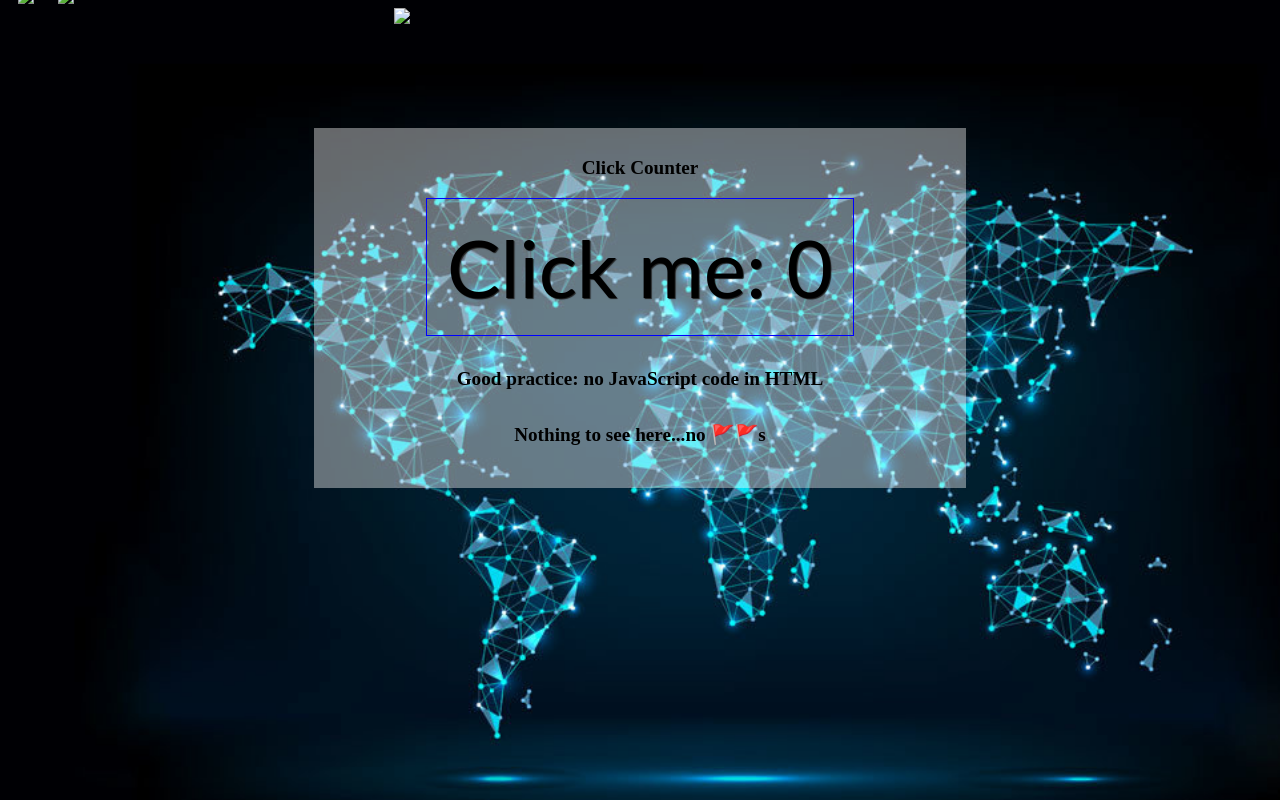
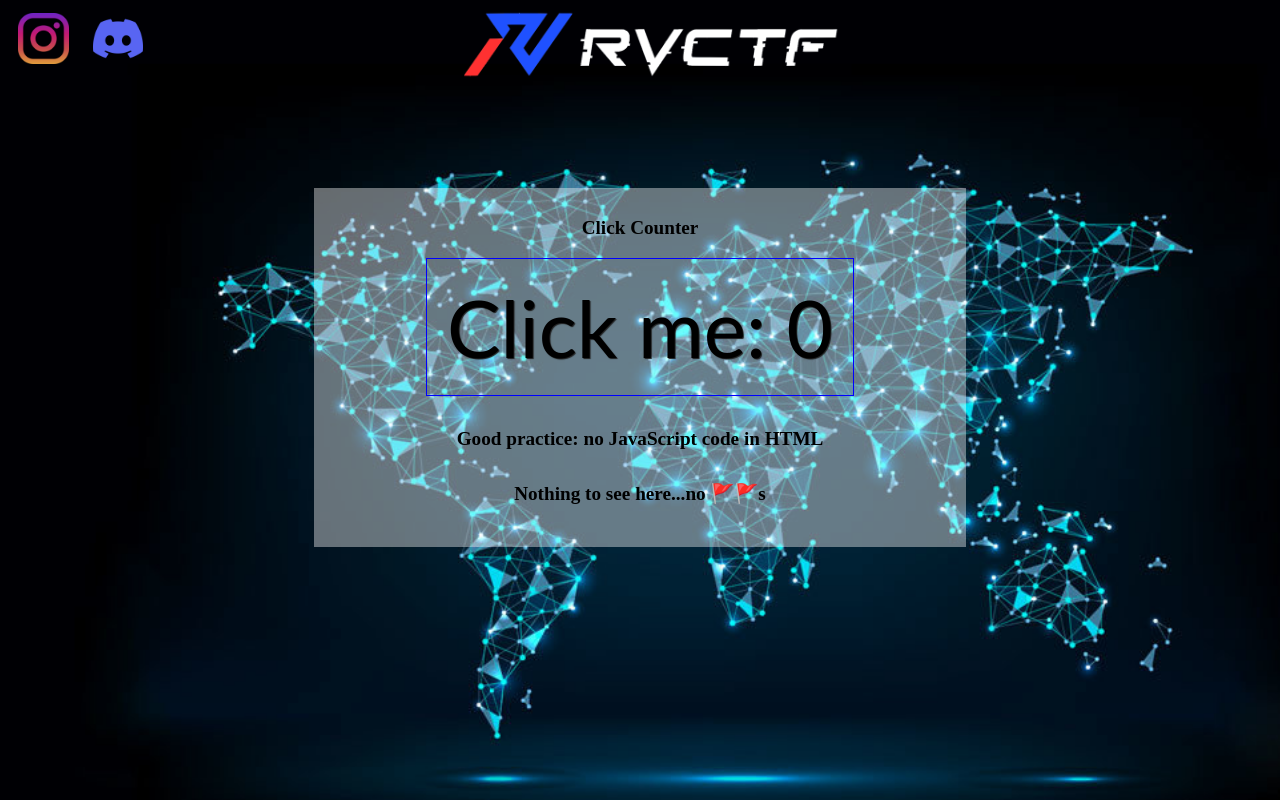
Before and after one commit to orh-0405/rvctf_web_chal, a plain HTML site: page index.html in a window 1280 px wide. Drawn offline with Linux system fonts and the light colour scheme; files that its build step writes are made by us from their sources; files whose address does not match are found by name.

Commit message:
Update index.html

```diff
--- a/index.html
+++ b/index.html
@@ -2,17 +2,17 @@
 <html lang="en">
 <head>
     <title>RVCTF</title>
-    <link rel="stylesheet" href="../static/style.css"> <!--Gives the website style-->
-    <link rel="icon" type="image/x-icon" href="../static/images/favicon.ico">
+    <link rel="stylesheet" href="style.css"> <!--Gives the website style-->
+    <link rel="icon" type="image/x-icon" href="images/favicon.ico">
 </head>
 
 <!--You've found me! Here;s the first puzzle peice: RVCTF{w3b_@-->
 <!--Good luck finding the remainder 2/3!-->
 
 <body>
-      <a href="https://www.instagram.com/rv.ctf/" target="_blank"><img src="../static/images/instagram.png" id="IG_logo"></a>
-      <a href="https://www.instagram.com/rv.ctf/" target="_blank"><img src="../static/images/discord.png" id="discord_logo"></a>
-      <img src="../static/images/RVCTF Neon Logo.png" id="cca_name">
+      <a href="https://www.instagram.com/rv.ctf/" target="_blank"><img src="images/instagram.png" id="IG_logo"></a>
+      <a href="https://www.instagram.com/rv.ctf/" target="_blank"><img src="images/discord.png" id="discord_logo"></a>
+      <img src="images/RVCTF Neon Logo.png" id="cca_name">
 
       <div class="main">
 
@@ -22,5 +22,5 @@
         <h5>Good practice: no JavaScript code in HTML</h5>
         <h5>Nothing to see here...no 🚩🚩s</h5>
       </div>
-      <script src="../static/script.js"></script> <!--Heres the script to the website! Wonder what it hides...-->
+      <script src="script.js"></script> <!--Heres the script to the website! Wonder what it hides...-->
 </body>
```
